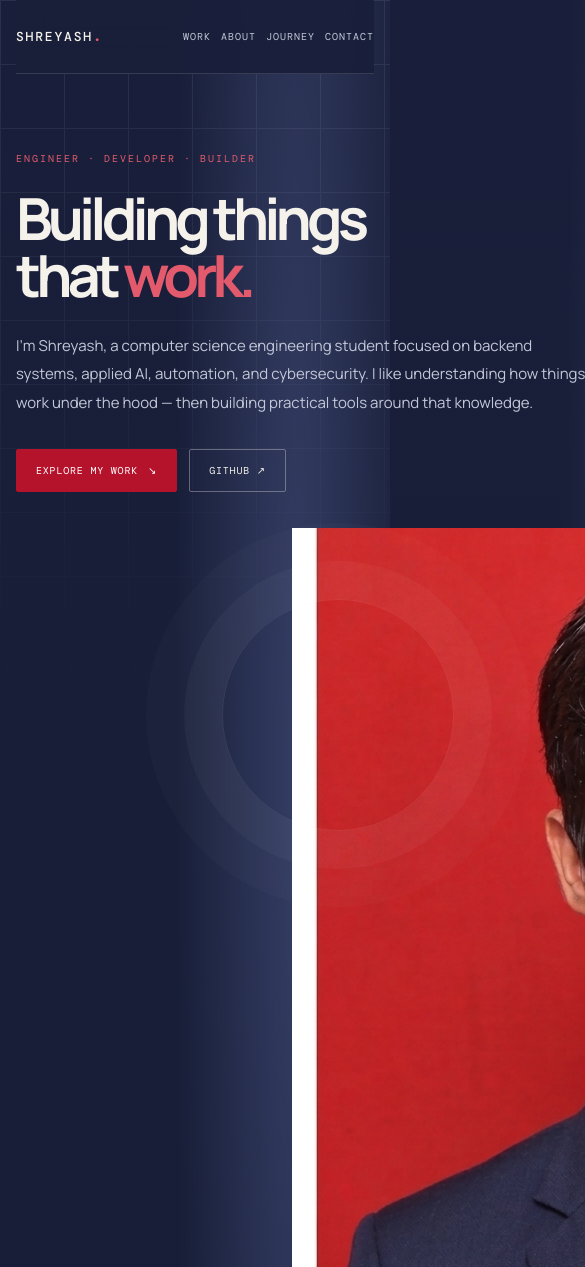
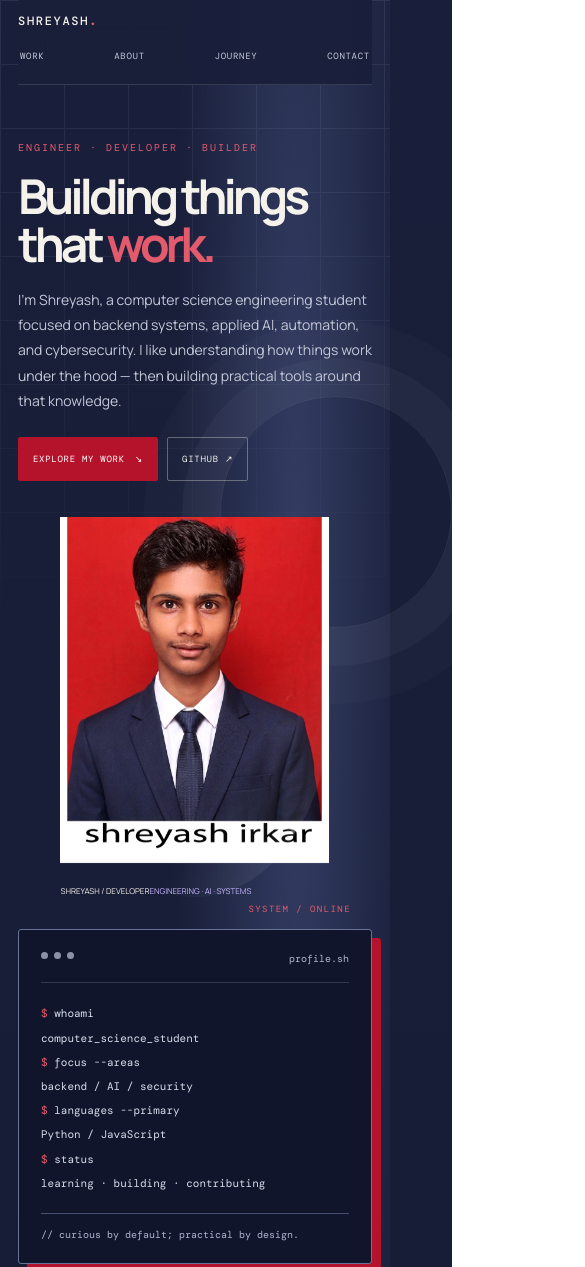
Before and after one commit to cheron2000/portfolio, a plain HTML site: page index.html in a window 390 px wide. Shown: the top 1267 px of the page, 585 px wide, since content can reach past the window. Drawn offline with nearby package versions, Linux system fonts and the light colour scheme.

Commit message:
Improve mobile layout and add image rendering and scroll motion

```diff
--- a/index.html
+++ b/index.html
@@ -121,6 +121,48 @@ section{padding:92px 0;border-top:1px solid #FFFFFF20}
 @media(max-width:760px){.wrap{width:min(100% - 32px,560px)}.hero{min-height:auto;padding:78px 0 80px;grid-template-columns:1fr;gap:36px}.hero:before{width:230px;height:230px;right:-80px;top:25%}.hero-visual{width:min(82%,360px);margin:0 auto}.hero-visual-caption{font-size:8px}.terminal{box-shadow:9px 9px 0 #B5122B}section{padding:65px 0}.project{min-height:215px}.contact{padding:30px}}
 @media(prefers-reduced-motion:reduce){*,*:before,*:after{scroll-behavior:auto!important;transition:none!important;animation:none!important}.reveal{opacity:1;transform:none}}
 
+
+/* MOBILE + MOTION PASS */
+.hero-visual{isolation:isolate;perspective:1000px;filter:drop-shadow(0 24px 38px #080b1c66)}
+.developer-avatar{position:relative;z-index:1;transform:perspective(900px) rotateX(var(--tilt-x,0deg)) rotateY(var(--tilt-y,0deg));transition:transform .7s cubic-bezier(.2,.8,.2,1),filter .7s;filter:saturate(1.08) contrast(1.04)}
+.hero-visual:after{content:"";position:absolute;inset:0;border-radius:50%;pointer-events:none;z-index:2;background:linear-gradient(118deg,transparent 25%,#ffffff22 48%,transparent 62%);background-size:240% 100%;animation:avatarSheen 8s ease-in-out infinite;mix-blend-mode:screen}
+.hero-visual:before{inset:-22px;border-color:#9d7cff70;box-shadow:0 0 30px #8b5cf633,inset 0 0 30px #8b5cf622;animation:orbitPulse 5s ease-in-out infinite}
+.hero-visual-caption{position:relative;z-index:3}.hero-visual-caption span:first-child{color:#F5F2EB}.hero-visual-caption span:last-child{color:#C6B8FF}
+@keyframes avatarSheen{0%,65%,100%{background-position:150% 0}80%{background-position:-40% 0}}
+@keyframes orbitPulse{0%,100%{transform:scale(1);opacity:.65}50%{transform:scale(1.025);opacity:1}}
+@media(hover:hover) and (pointer:fine){.hero-visual:hover .developer-avatar{filter:saturate(1.2) contrast(1.06)}}
+.reveal{opacity:0;transform:translate3d(0,28px,0);filter:blur(5px);transition:opacity .8s ease,transform .8s cubic-bezier(.2,.8,.2,1),filter .8s ease}
+.reveal.is-visible{opacity:1;transform:translate3d(0,0,0);filter:blur(0)}
+.hero-copy.reveal{transform:translate3d(-18px,18px,0)}.hero-copy.reveal.is-visible{transform:translate3d(0,0,0)}
+.hero-visual.reveal{transform:translate3d(24px,20px,0) scale(.96)}.hero-visual.reveal.is-visible{transform:translate3d(0,0,0) scale(1)}
+.btn{min-height:44px;touch-action:manipulation}a{-webkit-tap-highlight-color:transparent}img{max-width:100%}
+@media(max-width:760px){
+ .wrap{width:calc(100% - 36px)}
+ .top{display:grid;grid-template-columns:1fr auto;grid-template-rows:auto auto;gap:12px 8px;height:auto;min-height:0;padding:13px 0 11px}
+ .brand{grid-column:1;grid-row:1;font-size:12px}.availability{display:none}
+ nav{grid-column:1 / -1;grid-row:2;display:flex;justify-content:space-between;gap:8px;width:100%;overflow-x:auto;white-space:nowrap;padding:2px 0 4px;scrollbar-width:none}
+ nav::-webkit-scrollbar{display:none}nav a{flex:0 0 auto;padding:7px 2px;font-size:9px;letter-spacing:.08em}
+ .hero{padding:56px 0 66px;gap:32px;min-height:0}.hero-copy{max-width:620px}
+ h1{font-size:clamp(48px,12vw,70px);line-height:1.01;margin:18px 0}.intro{font-size:14px;line-height:1.8}
+ .hero-visual{width:min(76%,330px);margin:4px auto 0}.hero-visual:before{inset:-13px}.hero-visual-caption{font-size:8px;margin-top:14px}
+ .actions{gap:9px;margin-top:24px}.btn{padding:12px 14px;font-size:9px}
+ section{padding:58px 0}.section-head{margin-bottom:25px}.section-title{font-size:clamp(27px,7vw,36px)}
+ .grid{grid-template-columns:1fr;gap:12px}.project{padding:22px;min-height:0}.project p{font-size:12px}
+ .about-grid{grid-template-columns:1fr;gap:25px}.skills{gap:8px}.skill{padding:13px}
+ .timeline{margin-top:20px}.contact{padding:26px;gap:22px}.contact .btn{width:100%;justify-content:center}
+ .footer{font-size:9px;padding-bottom:25px}
+}
+@media(max-width:380px){
+ .wrap{width:calc(100% - 28px)}nav a{font-size:8px}.eyebrow,.kicker{font-size:9px}
+ h1{font-size:47px}.hero-visual{width:min(82%,290px)}
+ .actions{flex-direction:column;align-items:stretch}.actions .btn{justify-content:center}
+ .skills{grid-template-columns:1fr 1fr}.project{padding:19px}
+}
+@media(prefers-reduced-motion:reduce){
+ .hero-visual:before,.hero-visual:after{animation:none!important}
+ .reveal,.hero-copy.reveal,.hero-visual.reveal{opacity:1;transform:none;filter:none;transition:none}
+}
+
   </style>
 </head>
 <body>
@@ -138,7 +180,7 @@ section{padding:92px 0;border-top:1px solid #FFFFFF20}
         <div class="actions"><a class="btn primary" href="#work">Explore my work <span>↘</span></a><a class="btn" href="https://github.com/cheron2000" target="_blank" rel="noreferrer">GitHub ↗</a></div>
       </div>
       <aside class="hero-visual" aria-label="Developer illustration">
-        <img class="developer-avatar" src="1789537341075.png" alt="Portrait of Shreyash">
+        <img class="developer-avatar" src="1789537341075.png" alt="Portrait of Shreyash" loading="eager" decoding="async" fetchpriority="high">
         <div class="hero-visual-caption"><span>SHREYASH / DEVELOPER</span><span>ENGINEERING · AI · SYSTEMS</span></div>
       </aside>
       <aside class="terminal" aria-label="Developer profile terminal">
@@ -180,12 +222,22 @@ section{padding:92px 0;border-top:1px solid #FFFFFF20}
   <footer class="wrap footer"><span>© <span id="year"></span> SHREYASH</span><span>BUILT WITH INTENT · <a class="text-link" href="#home">BACK TO TOP ↑</a></span></footer>
   <script>
 document.getElementById("year").textContent=new Date().getFullYear();
-const revealTargets=document.querySelectorAll(".hero > div,.terminal,.section-head,.project,.about-copy,.skill,.milestone,.contact");
-revealTargets.forEach(el=>el.classList.add("reveal"));
-if("IntersectionObserver" in window && !window.matchMedia("(prefers-reduced-motion: reduce)").matches){
- const observer=new IntersectionObserver(entries=>entries.forEach(entry=>{if(entry.isIntersecting){entry.target.classList.add("is-visible");observer.unobserve(entry.target);}}),{threshold:.12,rootMargin:"0px 0px -35px 0px"});
- revealTargets.forEach(el=>observer.observe(el));
+const reduceMotion=window.matchMedia("(prefers-reduced-motion: reduce)").matches;
+const revealTargets=document.querySelectorAll(".hero-copy,.hero-visual,.section-head,.project,.about-copy,.skill,.milestone,.contact");
+if(!reduceMotion && "IntersectionObserver" in window){
+ const observer=new IntersectionObserver(entries=>entries.forEach(entry=>{
+  if(entry.isIntersecting){entry.target.classList.add("is-visible");observer.unobserve(entry.target);}
+ }),{threshold:.12,rootMargin:"0px 0px -28px 0px"});
+ revealTargets.forEach((el,index)=>{el.classList.add("reveal");if(el.classList.contains("project"))el.style.transitionDelay=(index%3)*75+"ms";observer.observe(el);});
 }else{revealTargets.forEach(el=>el.classList.add("is-visible"));}
+const visual=document.querySelector(".hero-visual");
+if(visual && !reduceMotion && window.matchMedia("(hover:hover) and (pointer:fine)").matches){
+ visual.addEventListener("pointermove",event=>{
+  const r=visual.getBoundingClientRect(),x=(event.clientX-r.left)/r.width-.5,y=(event.clientY-r.top)/r.height-.5;
+  visual.style.setProperty("--tilt-x",(y*-5)+"deg");visual.style.setProperty("--tilt-y",(x*7)+"deg");
+ });
+ visual.addEventListener("pointerleave",()=>{visual.style.setProperty("--tilt-x","0deg");visual.style.setProperty("--tilt-y","0deg");});
+}
 </script>
 </body>
 </html>
```
